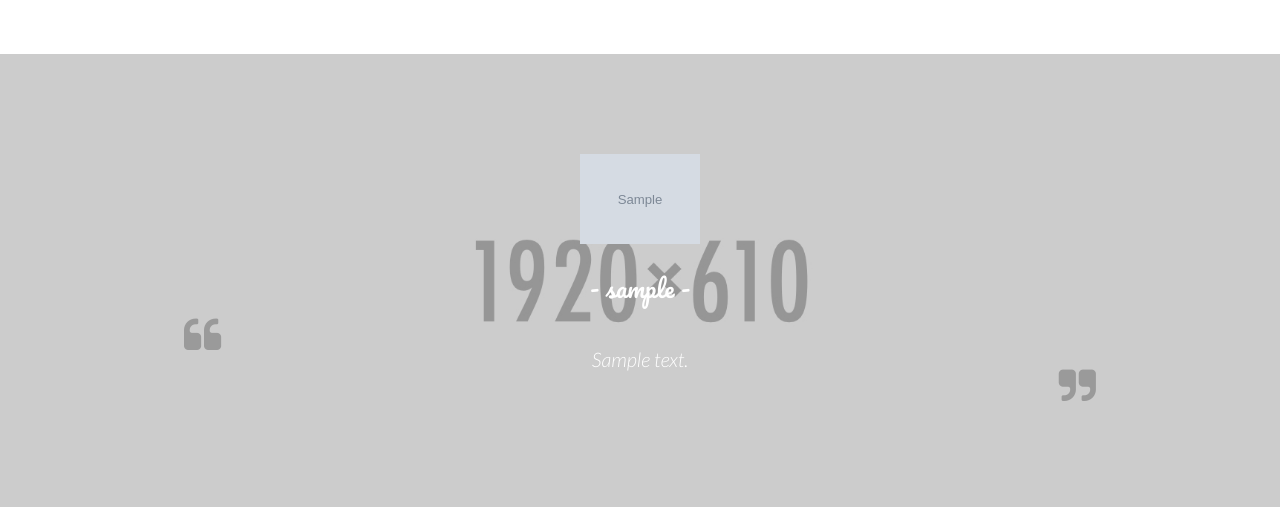
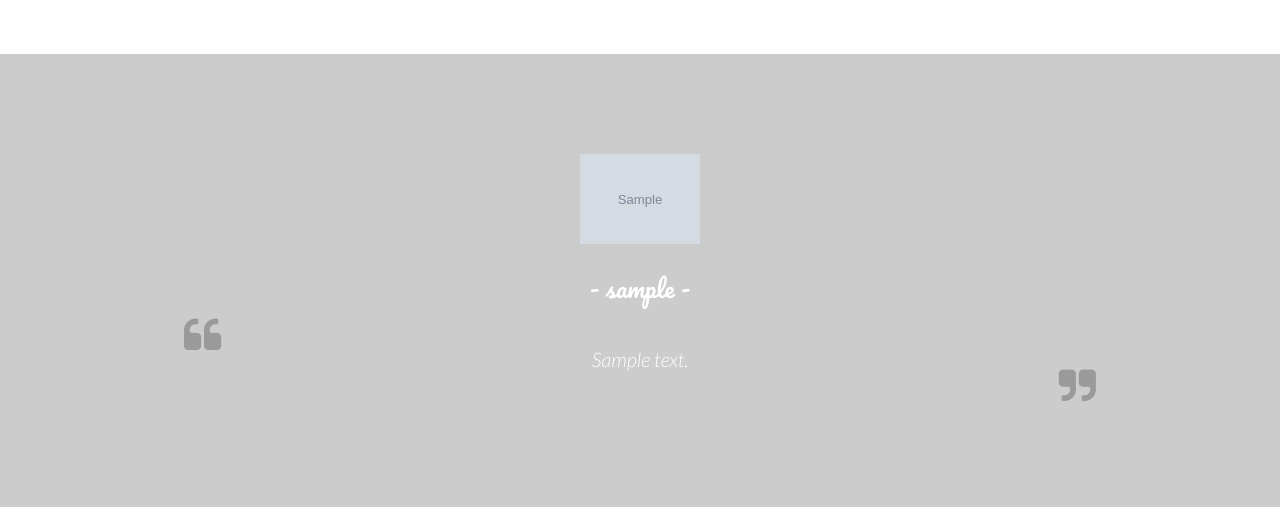
Before and after one commit to chiseledCoder-zz/soulsugar, a Django app: page / in a window 1280 px wide. Shown: the part 1281-1803 px from the top of the page. Run offline with Django 3.2, Linux system fonts and the light colour scheme; tables that the repository leaves empty hold one stand-in row (values such as "Sample post"); grey boxes marked "Sample" are stand-in pictures; parts of the project's set-up code (start-up, migrations or seed data) failed here and were passed over; some libraries are stand-ins or nearby versions.

Commit message:
testimonial update v2

```diff
--- a/templates/index.html
+++ b/templates/index.html
@@ -78,7 +78,7 @@
 					</div>
 				</div>
 				{% if testimonials %}
-				<div class="testimonial-3">
+				<div class="testimonial-3" style="background-image: none; background-color: #CCCCCC">
 					<div class="container">
 						<div class="row">
 							<div class="col-sm-12">
```
